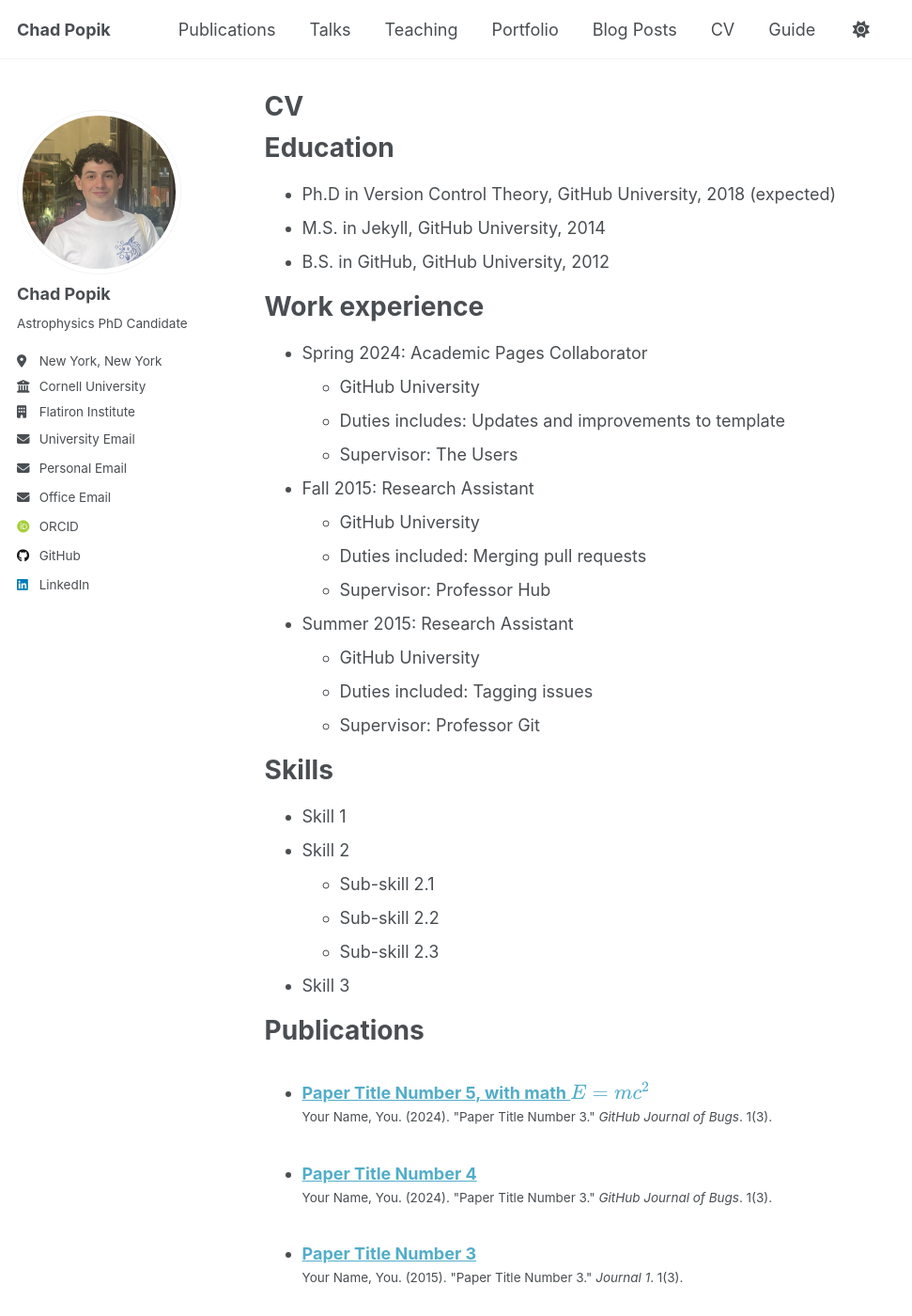
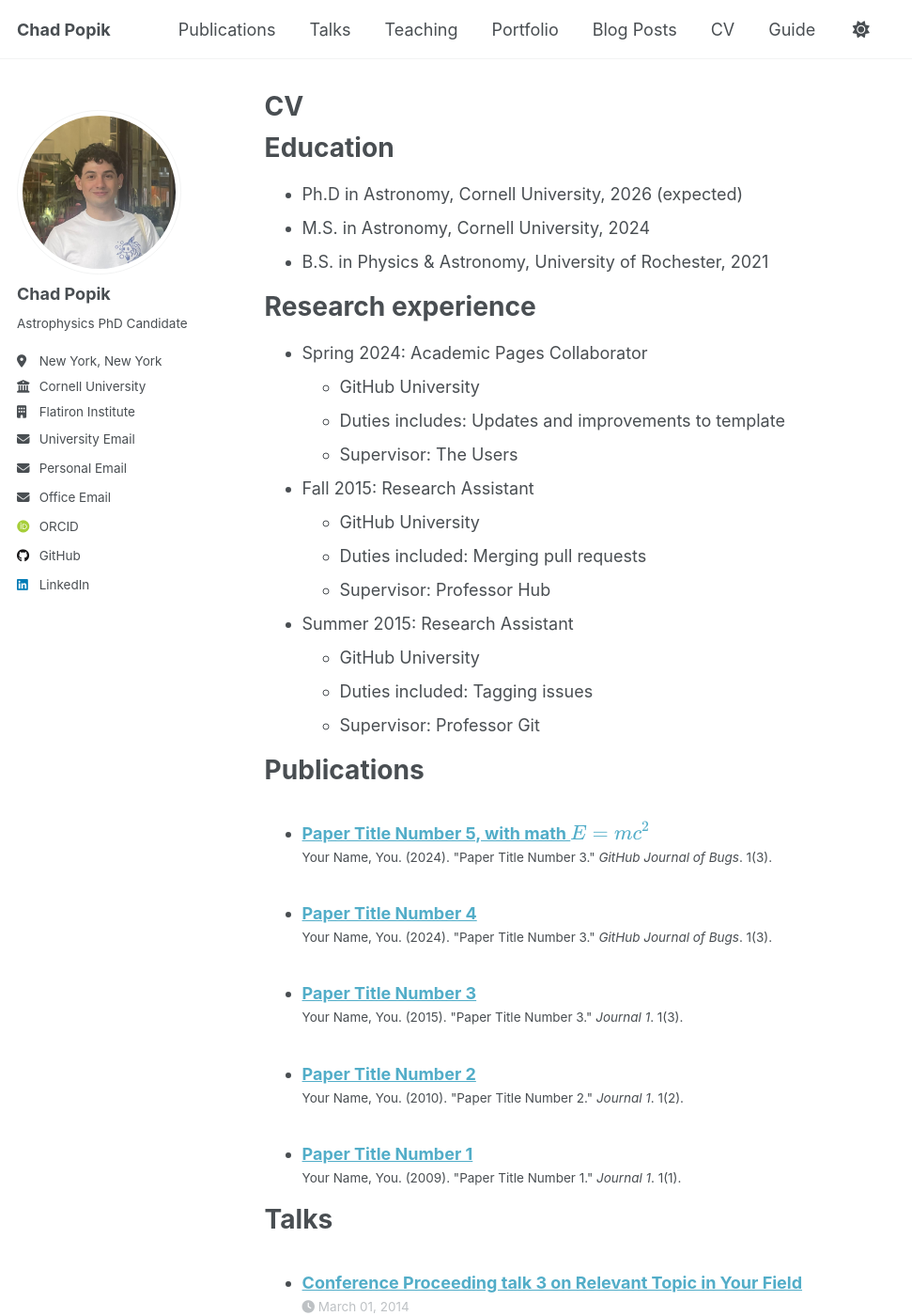
Before and after one commit to chadpopik/chadpopik.github.io, a Jekyll site: the page built from _pages/cv.md, in a window 1280 px wide and 1400 px high. Shown: the whole window at 94% size, without its empty margins (0-971 px from the left). Built offline with Jekyll 4.4.1, drawn with Linux system fonts in a browser that asks for light colours; some web fonts are replaced; a script that is not in the unit is left out.

Commit message:
Update cv.md

```diff
--- a/_pages/cv.md
+++ b/_pages/cv.md
@@ -11,11 +11,11 @@
 
 Education
 ======
-* Ph.D in Version Control Theory, GitHub University, 2018 (expected)
-* M.S. in Jekyll, GitHub University, 2014
-* B.S. in GitHub, GitHub University, 2012
+* Ph.D in Astronomy, Cornell University, 2026 (expected)
+* M.S. in Astronomy, Cornell University, 2024
+* B.S. in Physics & Astronomy, University of Rochester, 2021
 
-Work experience
+Research experience
 ======
 * Spring 2024: Academic Pages Collaborator
   * GitHub University
@@ -32,14 +32,6 @@
   * Duties included: Tagging issues
   * Supervisor: Professor Git
 
-Skills
-======
-* Skill 1
-* Skill 2
-  * Sub-skill 2.1
-  * Sub-skill 2.2
-  * Sub-skill 2.3
-* Skill 3
 
 Publications
 ======
```
